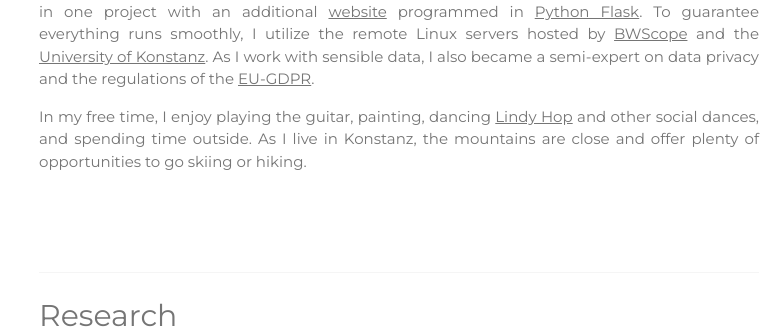
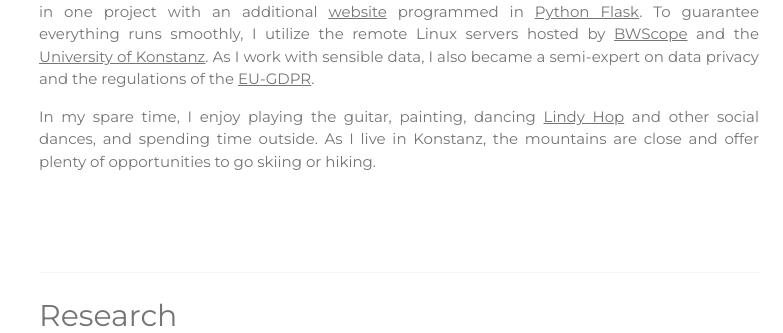
Before and after one commit to bopopescu/personal-website, a Flask app: template templates/home.html in a window 1280 px wide. Shown: the part 873-1206 px from the top of the page, without its empty margins (497-1280 px from the left). Run offline with Flask 2, Linux system fonts and the light colour scheme; the template is opened without the code that fills it, so the values that code supplies are empty.

Commit message:
free time - spare time

```diff
--- a/templates/home.html
+++ b/templates/home.html
@@ -61,7 +61,7 @@ body, h1,h2,h3,h4,h5,h6 {font-family: "Montserrat", sans-serif}
 
     <p>I mainly use <a href="https://www.python.org/">Python</a> to retrieve the data used in my dissertation, while I employ SQL-databases accessed via <a href="https://www.python.org/" target="_blank">MariaDB</a> to maintain the huge datasets social media data might generate. In order to finally make sense of the data, I utilize <a href="">R</a> to employ models and visualize my results. Additionally, I use the <a href="https://www.unipark.com/en/survey-software/ target="_blank"">EFS</a> software to create surveys and experiments, which I complemented in one project with an additional <a href="newsfeedanalysis.app" target="_blank">website</a> programmed in <a href="https://www.fullstackpython.com/flask.html" target="_blank">Python Flask</a>. To guarantee everything runs smoothly, I utilize the remote Linux servers hosted by <a href="https://portal.bw-cloud.org" target="_blank">BWScope</a> and the <a href="https://www.uni-konstanz.de/en/" target="_blank">University of Konstanz</a>. As I work with sensible data, I also became a semi-expert on data privacy and the regulations of the <a href="https://gdpr.eu/">EU-GDPR</a>.</p>
 
-    <p>In my free time, I enjoy playing the guitar, painting, dancing <a href="https://www.swinginkonstanz.de/" target="_blank">Lindy Hop</a> and other social dances, and spending time outside. As I live in Konstanz, the mountains are close and offer plenty of opportunities to go skiing or hiking.</p>
+    <p>In my spare time, I enjoy playing the guitar, painting, dancing <a href="https://www.swinginkonstanz.de/" target="_blank">Lindy Hop</a> and other social dances, and spending time outside. As I live in Konstanz, the mountains are close and offer plenty of opportunities to go skiing or hiking.</p>
   </div>
   <div class="w3-content w3-justify w3-text-grey w3-padding-32" id="research">
     <hr class="w3-opacity">
@@ -124,6 +124,7 @@ body, h1,h2,h3,h4,h5,h6 {font-family: "Montserrat", sans-serif}
   <footer class="w3-container w3-padding-64 w3-light-grey w3-center w3-opacity w3-xlarge" style="margin:-24px">
     <a href="https://twitter.com/KlingPhilipp" target="_blank"><i class="fa fa-twitter w3-hover-opacity"></i></a>
     <a href="https://www.linkedin.com/in/philipp-kling-20bb2512b" target="_blank"><i class="fa fa-linkedin w3-hover-opacity"></i></a>
+    <a href="https://github.com/KlingKong" target="_blank"><i class="fa fa-github w3-hover-opacity"></i></a>
   <!-- End footer -->
   </footer>
 
--- a/templates/mobile/home.html
+++ b/templates/mobile/home.html
@@ -61,7 +61,7 @@ body, h1,h2,h3,h4,h5,h6 {font-family: "Montserrat", sans-serif}
 
     <p>I mainly use <a href="https://www.python.org/">Python</a> to retrieve the data used in my dissertation, while I employ SQL-databases accessed via <a href="https://www.python.org/" target="_blank">MariaDB</a> to maintain the huge datasets social media data might generate. In order to finally make sense of the data, I utilize <a href="">R</a> to employ models and visualize my results. Additionally, I use the <a href="https://www.unipark.com/en/survey-software/ target="_blank"">EFS</a> software to create surveys and experiments, which I complemented in one project with an additional <a href="newsfeedanalysis.app" target="_blank">website</a> programmed in <a href="https://www.fullstackpython.com/flask.html" target="_blank">Python Flask</a>. To guarantee everything runs smoothly, I utilize the remote Linux servers hosted by <a href="https://portal.bw-cloud.org" target="_blank">BWScope</a> and the <a href="https://www.uni-konstanz.de/en/" target="_blank">University of Konstanz</a>. As I work with sensible data, I also became a semi-expert on data privacy and the regulations of the <a href="https://gdpr.eu/">EU-GDPR</a>.</p>
 
-    <p>In my free time, I enjoy playing the guitar, painting, dancing <a href="https://www.swinginkonstanz.de/" target="_blank">Lindy Hop</a> and other social dances, and spending time outside. As I live in Konstanz, the mountains are close and offer plenty of opportunities to go skiing or hiking.</p>
+    <p>In my spare time, I enjoy playing the guitar, painting, dancing <a href="https://www.swinginkonstanz.de/" target="_blank">Lindy Hop</a> and other social dances, and spending time outside. As I live in Konstanz, the mountains are close and offer plenty of opportunities to go skiing or hiking.</p>
   </div>
   <div class="w3-content w3-justify w3-text-grey w3-padding-32" id="research">
     <hr class="w3-opacity">
@@ -124,6 +124,7 @@ body, h1,h2,h3,h4,h5,h6 {font-family: "Montserrat", sans-serif}
   <footer class="w3-container w3-padding-64 w3-light-grey w3-center w3-opacity w3-xlarge" style="margin:-24px">
     <a href="https://twitter.com/KlingPhilipp" target="_blank"><i class="fa fa-twitter w3-hover-opacity"></i></a>
     <a href="https://www.linkedin.com/in/philipp-kling-20bb2512b" target="_blank"><i class="fa fa-linkedin w3-hover-opacity"></i></a>
+    <a href="https://github.com/KlingKong" target="_blank"><i class="fa fa-github w3-hover-opacity"></i></a>
   <!-- End footer -->
   </footer>
 
```
